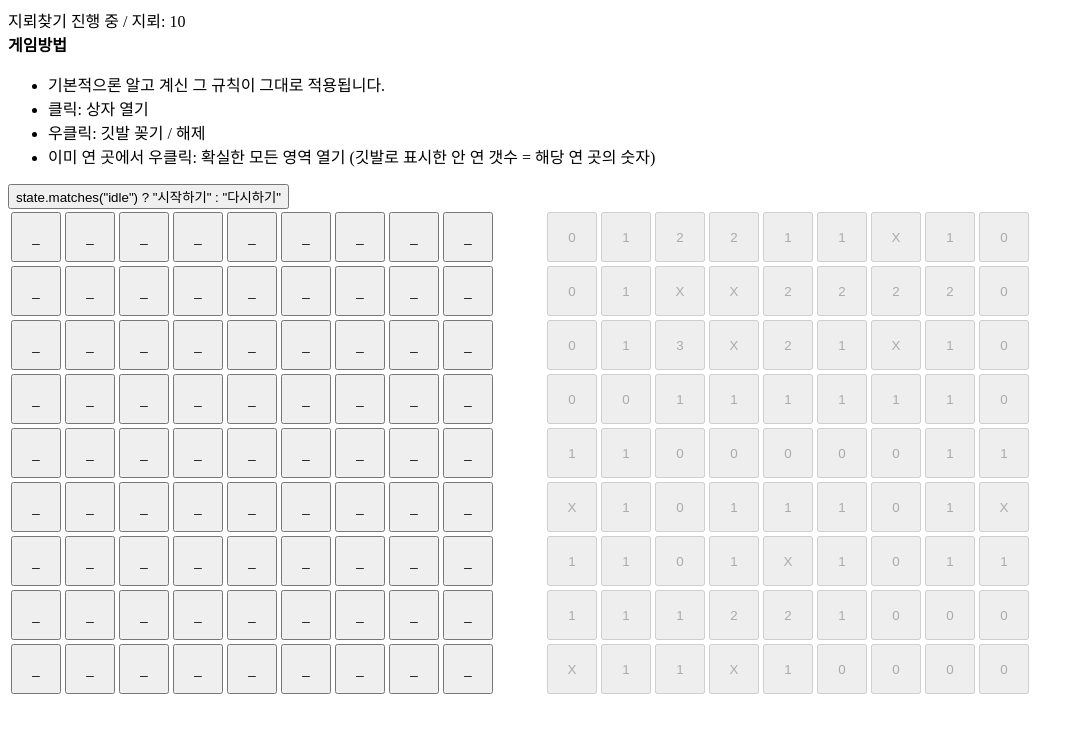
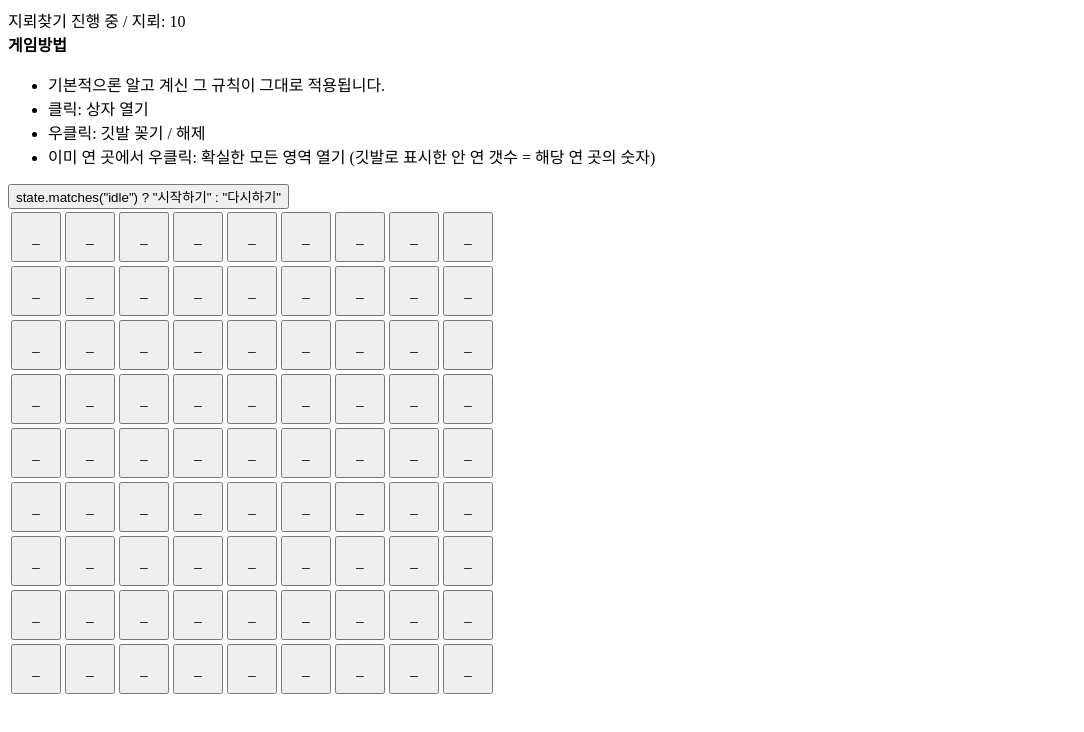
Before and after one commit to ynifamily3/react-minesweeper, a React (Create React App) app: page / in a window 1280 px wide. Shown: the top 732 px of the page, without its empty margins (0-1084 px from the left). Built offline with nearby package versions, Linux system fonts and the light colour scheme.

Commit message:
fix: 디버깅 테이블 제거

```diff
--- a/src/Minesweeper.tsx
+++ b/src/Minesweeper.tsx
@@ -120,7 +120,7 @@ function Minesweeper() {
             ))}
           </tbody>
         </table>
-        <table style={{ marginLeft: "3em" }}>
+        {/* <table style={{ marginLeft: "3em" }}>
           <tbody>
             {board.map((row, i) => (
               <tr key={"row-" + i}>
@@ -144,7 +144,7 @@ function Minesweeper() {
               </tr>
             ))}
           </tbody>
-        </table>
+        </table> */}
       </div>
     </div>
   );
```
